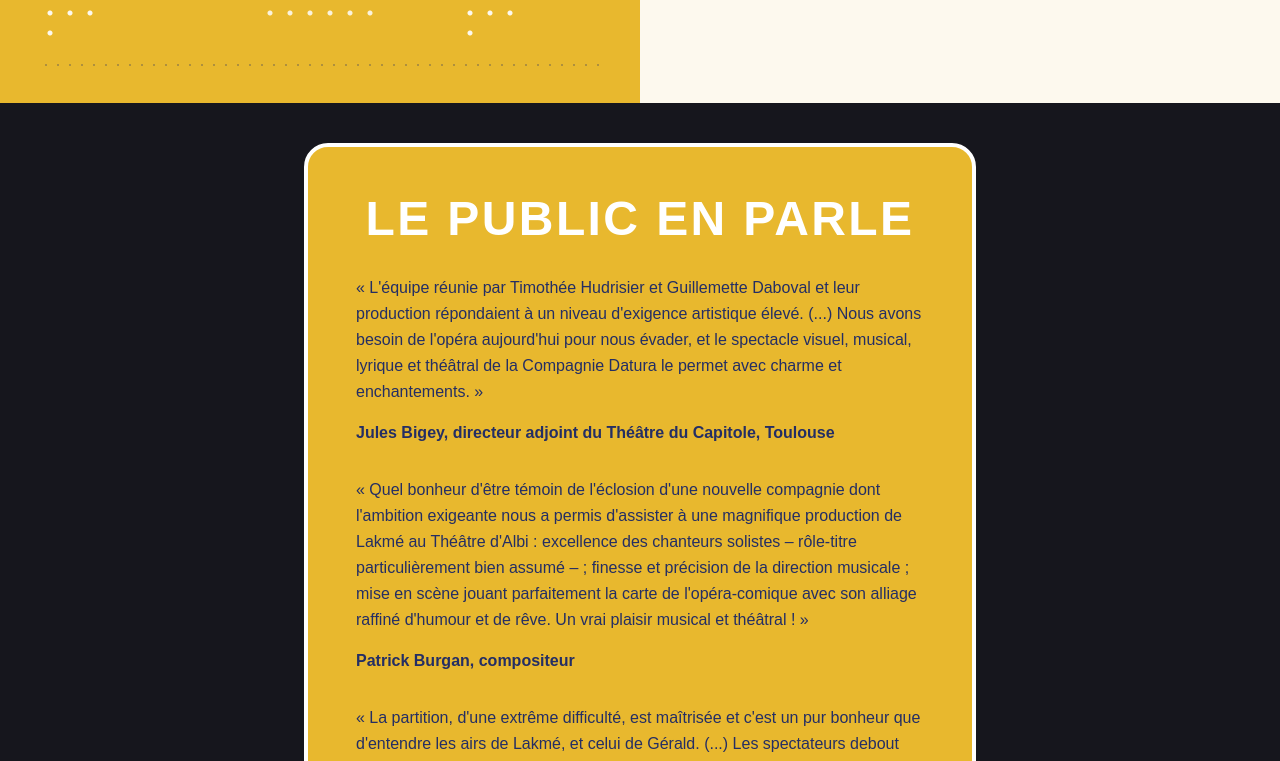
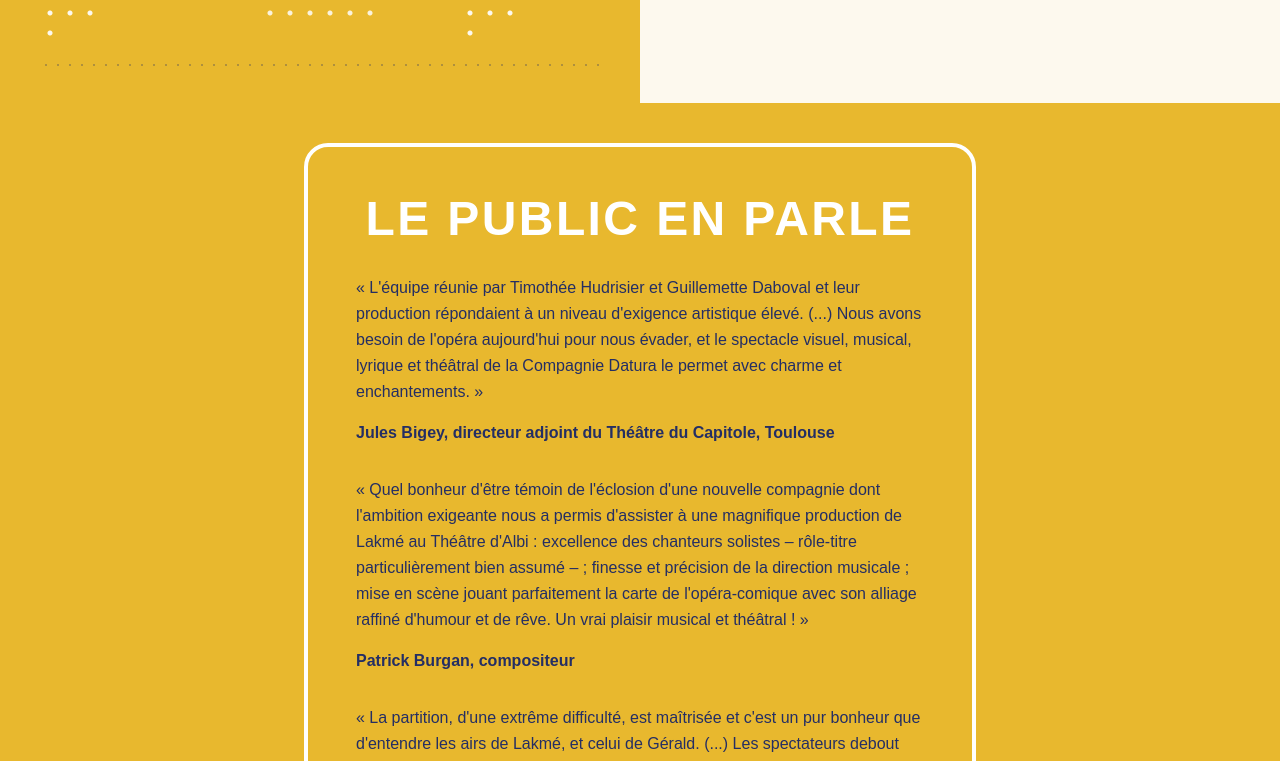
Before and after one commit to cie-datura/cie-datura-web, a Next.js app: page / in a window 1280 px wide. Shown: the part 1712-2473 px from the top of the page. Built offline with nearby package versions, Linux system fonts and the light colour scheme.

Commit message:
hidden geometrics on small + md

```diff
--- a/app/components/AboutDatura.tsx
+++ b/app/components/AboutDatura.tsx
@@ -135,7 +135,7 @@ export default function AboutDatura() {
           </p>
 
           {/* Dot lié au paragraphe, sans superposition */}
-          <div className="mt-15 hidden md:flex justify-between">
+          <div className="mt-15 hidden xl:flex justify-between">
             <div className="dot-triangle-right" aria-hidden="true" />
             <div
               className="dot-matrix opacity-90 w-[120px] h-[120px]"
--- a/app/components/Citations.tsx
+++ b/app/components/Citations.tsx
@@ -44,7 +44,7 @@ function CitationItem({ citation }: CitationItemProps) {
 
 export default function Citations() {
   return (
-    <section className="py-10 ">
+    <section className="py-10 bg-mustard">
       <div className="max-w-2xl mx-auto relative">
 
         {/* Card container with rounded corners and white border */}
```
